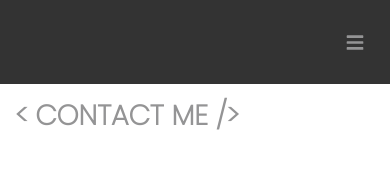
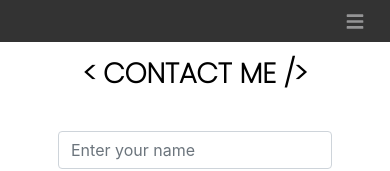
Before and after one commit to Coderman136/rv-portfolio-client, a React (Create React App) app: page /contact in a window 390 px wide. Shown: the top 171 px of the page. Built offline with nearby package versions, Linux system fonts and the light colour scheme; a web font is replaced by a local one.

Commit message:
updated mobile version

```diff
--- a/src/components/Contact/style.css
+++ b/src/components/Contact/style.css
@@ -26,12 +26,12 @@ form .btn {
  border: 1px solid #949495;
 }
 
-/* form .btn:hover {
+form .btn:hover {
  transform: scale(1.2);
  transition: all 0.5s ease-in-out;
  background: #333333;
  color: #fff;
-} */
+}
 
 .contact iframe {
  border: 0;
@@ -53,6 +53,10 @@ form .btn {
   flex-direction: column;
   padding: 10px;
  }
+
+ .contact h1 {
+ text-align: center;
+}
  .contactMe, .my_contact{
   padding: 10px;
  }
--- a/src/components/Home/style.css
+++ b/src/components/Home/style.css
@@ -178,6 +178,7 @@
   -moz-background-size: cover;
   -o-background-size: cover; */
   background-size: cover;
+   height: 95vh;
  }
 
  .unbackgrounded {
@@ -187,6 +188,10 @@
   justify-content: center;
  }
 
+ h1{
+   color:#000;
+   font-size: bold;
+ }
 
  .my_pic {
   display: none;
--- a/src/components/NavBar/style.css
+++ b/src/components/NavBar/style.css
@@ -100,3 +100,9 @@
     background: transparent;
   }
 }
+
+@media (max-width: 480px) {
+  .navbar {
+  height: 5vh;
+}
+}
--- a/src/components/Skills/style.css
+++ b/src/components/Skills/style.css
@@ -6,7 +6,7 @@
 }
 
 .skills h1 {
-
+ text-align: center;
  margin-bottom: 20px;
 }
 
@@ -32,6 +32,7 @@
 }
 
 @media(min-width: 768px) {
+
  .content {
   grid-template-columns: 1fr 1fr 1fr;
  }
```
